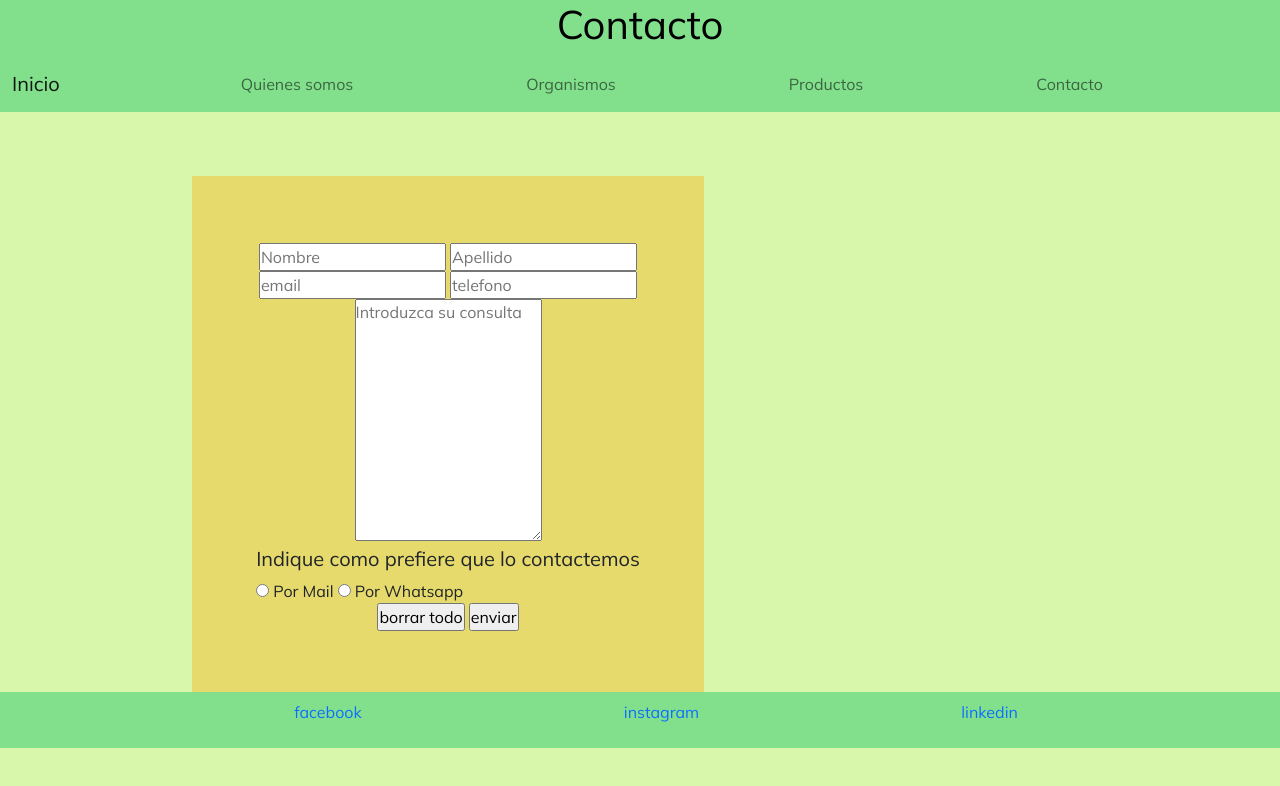
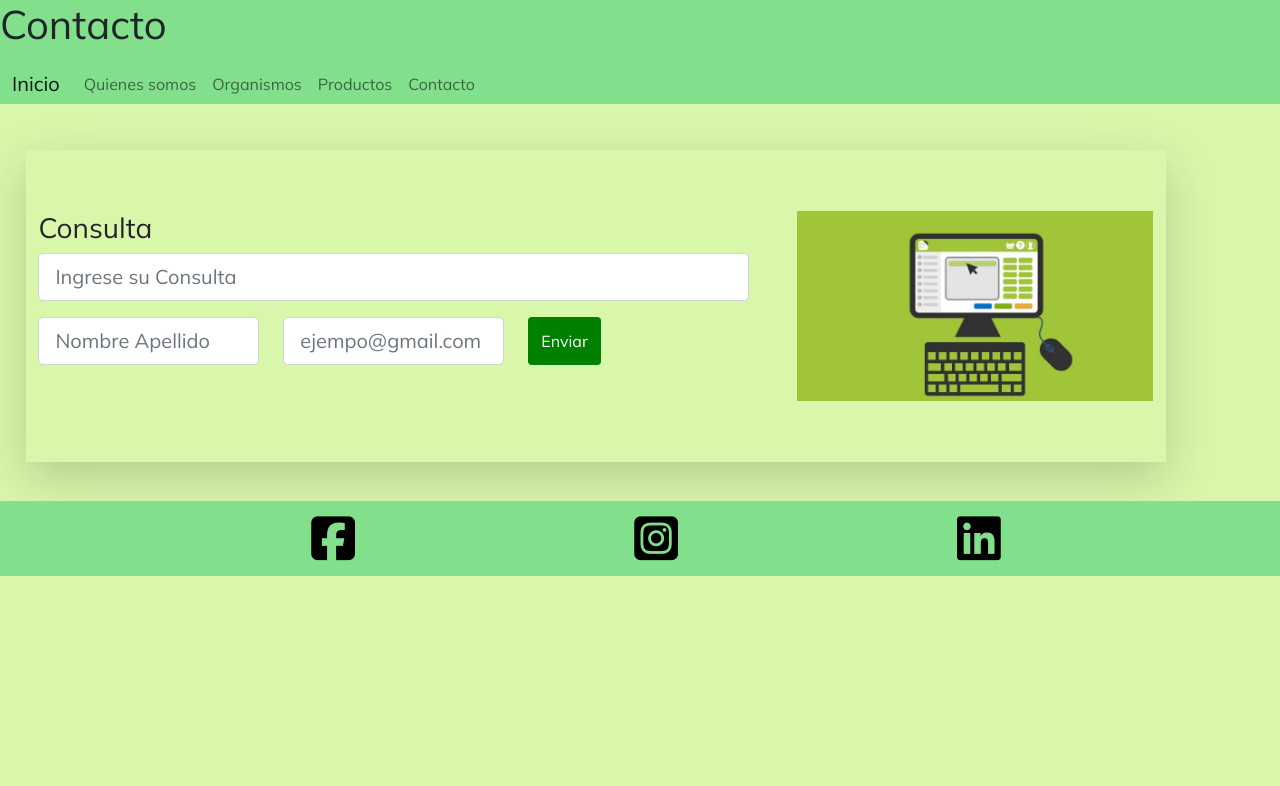
Before and after one commit to FerAiras/maderasArias, a plain HTML site: page paginas/contacto.html in a window 1280 px wide. Drawn offline with nearby package versions, Linux system fonts and the light colour scheme.

Commit message:
segunda entrega final

```diff
--- a/index.html
+++ b/index.html
@@ -8,6 +8,9 @@
     <link href="https://cdn.jsdelivr.net/npm/bootstrap@5.1.3/dist/css/bootstrap.min.css" rel="stylesheet"
         integrity="sha384-1BmE4kWBq78iYhFldvKuhfTAU6auU8tT94WrHftjDbrCEXSU1oBoqyl2QvZ6jIW3" crossorigin="anonymous">
     <link rel="stylesheet" href="./style.css">
+
+    <script src="https://kit.fontawesome.com/a9a54d3b59.js" crossorigin="anonymous"></script>
+
     <link rel="preconnect" href="https://fonts.googleapis.com">
     <link rel="preconnect" href="https://fonts.gstatic.com" crossorigin>
     <link href="https://fonts.googleapis.com/css2?family=Mulish:wght@200;400;700&display=swap" rel="stylesheet">
@@ -15,8 +18,9 @@
 </head>
 
 <body class="bodyInicio">
-    <header class="pageTopInicio">
+    <header class="pageTop">
         <h1> Maderas Misioneras </h1>
+
         <nav class="navbar navbar-expand-lg navbar-light">
             <div class="container-fluid">
                 <a class="navbar-brand" href="./index.html"> Inicio</a>
@@ -50,10 +54,21 @@
             maderas.</p>
     </main>
     <footer class="pageBottonInicio">
-        <ul>
-            <li> <a href="https://www.facebook.com" target="_blank"> facebook</a> </li>
-            <li> <a href="https://www.instagram.com" target="_blank"> instagram</a> </li>
-            <li> <a href="https://www.linkedin.com" target="_blank"> linkedin</a> </li>
+        <ul class="listaRedes">
+            <li>
+                <a href="https://www.facebook.com" target="_blank">
+                    <i class="fab fa-facebook-square fa-7"></i>
+                </a>
+            </li>
+            <li>
+                <a href="https://www.instagram.com" target="_blank">
+                    <i class="fab fa-instagram-square fa-7"></i>
+                </a>
+            </li>
+            <li> <a href="https://www.linkedin.com" target="_blank">
+                <i class="fab fa-linkedin fa-7"></i>
+            </a>
+            </li>
         </ul>
     </footer>
     <script src="https://cdn.jsdelivr.net/npm/@popperjs/core@2.10.2/dist/umd/popper.min.js"
--- a/paginas/contacto.html
+++ b/paginas/contacto.html
@@ -8,6 +8,7 @@
     <link href="https://cdn.jsdelivr.net/npm/bootstrap@5.1.3/dist/css/bootstrap.min.css" rel="stylesheet"
         integrity="sha384-1BmE4kWBq78iYhFldvKuhfTAU6auU8tT94WrHftjDbrCEXSU1oBoqyl2QvZ6jIW3" crossorigin="anonymous">
     <link rel="stylesheet" href="../style.css">
+    <script src="https://kit.fontawesome.com/a9a54d3b59.js" crossorigin="anonymous"></script>
     <link rel="preconnect" href="https://fonts.googleapis.com">
     <link rel="preconnect" href="https://fonts.gstatic.com" crossorigin>
     <link href="https://fonts.googleapis.com/css2?family=Mulish:wght@200;400;700&display=swap" rel="stylesheet">
@@ -15,7 +16,7 @@
 </head>
 
 <body class="bodyContacto">
-    <header class="pageTopContacto">
+    <header class="pageTop topContacto">
         <h1> Contacto </h1>
         <nav class="navbar navbar-expand-lg navbar-light">
             <div class="container-fluid">
@@ -43,8 +44,51 @@
             </div>
         </nav>
 
+        <!----------------------formulario de contacto ------------------------- -->
+        <section class=" cuerpoContactos container  shadow-lg" id="formularioContacto">
+            <div class="row">
 
-    </header>
+                <div class="col-12 col-lg-8">
+                    <h3 class="fw-bol display-7 text-center text-lg-start">Consulta</h3>
+
+
+
+                    <form action="" class="w-100 row">
+                        <div class="col-12">
+                            <input type="text" id="consultaUsuario" rows="3" name="consulta" class="form-control form-control-lg"
+                            placeholder="Ingrese su Consulta">
+                        </div>
+
+                        <div class="col-12 col-lg-4 my-3">
+                            <input type="text" id="nombreUsuario" name="nombreUsuario" class="form-control form-control-lg"
+                                placeholder="Nombre Apellido">
+                        </div>
+                        <div class="col-12 col-lg-4 my-3" >
+                            <input type="email" id="emailUsuario" name="emailUsuario" class="form-control form-control-lg"
+                            placeholder="ejempo@gmail.com">
+                        </div>
+                        <div class="col-12 col-lg-4 my-3 d-flex justify-content-center justify-content-lg-start">
+                            <button class="btn  bgVerde cBlanco ">Enviar</button>
+                        </div>
+
+                    </form>
+                </div>
+
+                <div class="col-4 d-none d-lg-block  ">
+                    <img class="w-100" src="../imagenes/formulario.jpg" alt="imagen de contacto">
+                </div>
+
+
+            </div>
+
+
+
+        </section>
+
+
+
+
+        <!--     </header>
     <form class="contacto cuerpoContacto">
         <div>
             <input type="text" placeholder="Nombre">
@@ -68,12 +112,25 @@
             <input type="reset" value="borrar todo">
             <input type="button" value="enviar">
         </div>
-    </form>
+    </form> -->
+
+
         <footer class="pageBottonContacto">
-        <ul>
-            <li> <a href="https://www.facebook.com" target="_blank"> facebook</a> </li>
-            <li> <a href="https://www.instagram.com" target="_blank"> instagram</a> </li>
-            <li> <a href="https://www.linkedin.com" target="_blank"> linkedin</a> </li>
+            <ul class="listaRedes">
+                <li>
+                    <a href="https://www.facebook.com" target="_blank">
+                        <i class="fab fa-facebook-square fa-7"></i>
+                    </a>
+                </li>
+                <li>
+                    <a href="https://www.instagram.com" target="_blank">
+                        <i class="fab fa-instagram-square fa-7"></i>
+                    </a>
+                </li>
+                <li> <a href="https://www.linkedin.com" target="_blank">
+                        <i class="fab fa-linkedin fa-7"></i>
+                    </a>
+                </li>
             </ul>
         </footer>
         <script src="https://cdn.jsdelivr.net/npm/@popperjs/core@2.10.2/dist/umd/popper.min.js"
--- a/style.css
+++ b/style.css
@@ -15,13 +15,7 @@ body {
     "pie"
     ;
 }
-.pageTopInicio{
-    background-color: #82E08D;
 
-/*     color: black;
-    text-align: center;
-    grid-area: cabecera; */
-}
 .cuerpoInicio{
     height: 500px;
     width: 100%;
@@ -42,7 +36,7 @@ body {
     text-align:left;
     line-height: 40PX;
     font-style: italic;
-    color: white;
+    color: black;
     overflow-y: scroll;
  }
  .parrafoInicio::-webkit-scrollbar {
@@ -63,57 +57,48 @@ body {
 }
 .pageBottonInicio{
     background-color: #82E08D;
-    color: white;
     grid-area: pie;
 }
 /* css Contacto */
 .bodyContacto {
     display: grid;
     grid-template-areas:
-    "cabeceraContacto"
+    "cabecera"
     "cuerpoContacto"
     "pieContacto"
     ;
 }
-.pageTopContacto{
-    background-color: #82E08D;
-    color: black;
-    text-align: center;
-    grid-area: cabeceraContacto;
-}
-.cuerpoContacto{
-    height: 95%;
-    width: 70%;
-    background-color: #E6DA6D;
-    padding: 5%;
-    margin-top: 5%;
-    margin-left: 15%;
+
+.cuerpoContactos{
+    height: 300%;
+    width: 90%;
+/*     background-color: #E6DA6D; */
+    padding: 1%;
+    margin-top: 3%;
+    margin-left: 2%;
     grid-area: cuerpoContacto;
     display: flex;
     flex-direction: column;
     justify-content:center;
     align-items:center;
+
+
 }
 .pageBottonContacto{
     background-color: #82E08D;
-    color: white;
+/*     color: white; */
     grid-area: pieContacto;
 }
 /* css organismos */
 .bodyOrganismos {
     display: grid;
     grid-template-areas:
-    "cabeceraOrganismos"
+    "cabecera"
     "cuerpoOrganismos"
     "pieOrganismos"
     ;
 }
-.pageTopOrganismos{
-    background-color: #82E08D;
-    color: black;
-    text-align: center;
-    grid-area: cabeceraOrganismos;
-}
+
 .cuerpoOrganismos{
     height: 90%;
     width: 80%;
@@ -150,17 +135,10 @@ body {
 .bodyProductos {
     display: grid;
     grid-template-areas:
-    "cabeceraProductos"
+    "cabecera"
     "cuerpoProductos"
     "pieProductos"
     ;
-}
-.pageTopProductos{
-    background-color: #82E08D;
-    color: black;
-    text-align: center;
-    grid-area: cabeceraProductos;
-
 }
 
 .pageBottonProductos{
@@ -175,17 +153,14 @@ body {
 .bodyQuienes {
     display: grid;
     grid-template-areas:
-    "cabeceraQuienes"
+    "cabecera"
     "cuerpoQuienes"
     "pieQuienes"
     ;
 }
-.pageTopQuienes{
+.pageTop{
     background-color: #82E08D;
-    color: black;
-    text-align: center;
-    grid-area: cabeceraQuienes;
-
+    grid-area: cabecera;
 }
 .cuerpoQuienes{
     height: 500px;
@@ -228,27 +203,31 @@ body {
     border-radius: 20px;       /* roundness of the scroll thumb */
     border: 3px solid #E8E4BE;  /* creates padding around scroll thumb */
   }
-.marcar {
-    color: white;
-    font-style: italic;
-}
+
 .imagenAserradero {
      height: 40%;
      width: 60%;
  }
 
- ul {
+ .listaRedes {
     display: flex;
     width: 100%;
     justify-content: space-evenly;
     align-items:center;
     list-style: none;
-    height: 5vh;
+/*     height: 5vh; */
     flex-wrap: wrap;
 }
-a {
+footer ul li a {
+    color: black;
+    font-size: 20px;
+
+
+}
+/* a {
     text-decoration: none;
-}
+} */
+
 .grillaProducto{
 
     margin: 2% 3% 2% 4%;
@@ -256,7 +235,15 @@ a {
 .filaTabla{
     border:solid 1px black;
 }
-
+.bgVerde{
+    background-color: green;
+}
+.cBlanco {
+    color: white;
+}
+.topContacto{
+    height: 23%;
+}
 @media only screen and (min-width: 780px){
     .cuerpoInicio{
         height: 80%;
@@ -277,8 +264,11 @@ a {
         margin-top: 0;
     } */
     .pageBottonInicio{
-            margin-top: 7%;
+        margin-top: 3%;
         }
+    .pageBottonContacto{
+        margin-top: 3%;
+     }
     .cuerpoQuienes{
         height: 300px;
         flex-direction: row;
@@ -296,16 +286,22 @@ a {
          height: 85%;
          width: 40%;
      }
-    .pageTopQuienes{
+    .pageTop{
         margin-top: 0;
     }
+    .topContacto{
+        height: 21%;
+    }
     .pageBottonQuienes{
-            margin-top: 7%;
+            margin-top: 3%;
         }
-    .cuerpoContacto{
-        height: 90%;
-        width: 40%;
+    .cuerpoContactos{
+        height: 300%;
+        width: 100%;
+
     }
+
+
     .cuerpoOrganismos{
         margin-top: 2%;
         font-size: 20px;
@@ -326,4 +322,10 @@ a {
     .pageBottonProductos{
         margin-top: 3%;
     }
+    footer ul li a {
+
+        font-size: 50px;
+
+
+    }
 }
```
Also changed, not shown: paginas/organismos.html (+17 -17 lines), paginas/productos.html (+17 -5 lines), paginas/quinessomos.html (+19 -7 lines), imagenes/formulario.jpg (added). Lines whose indentation alone changed are shown as unchanged.
